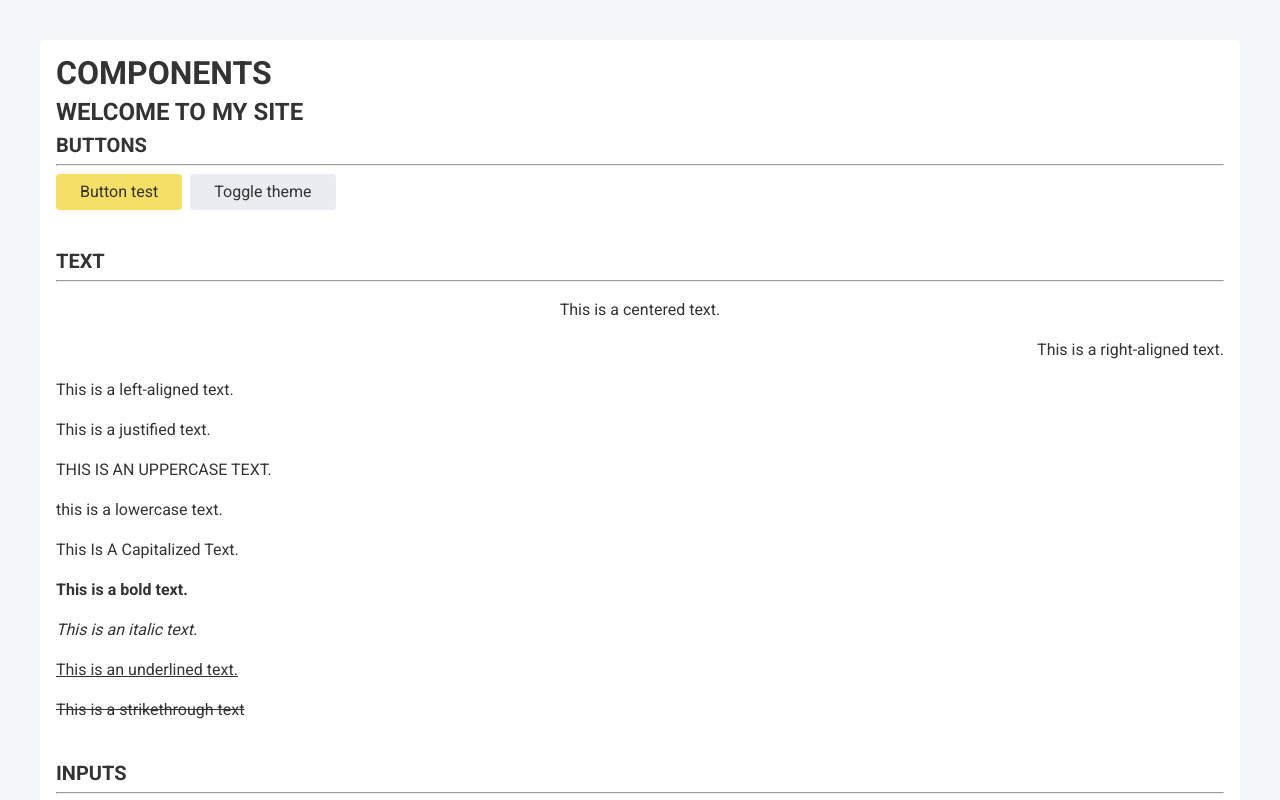
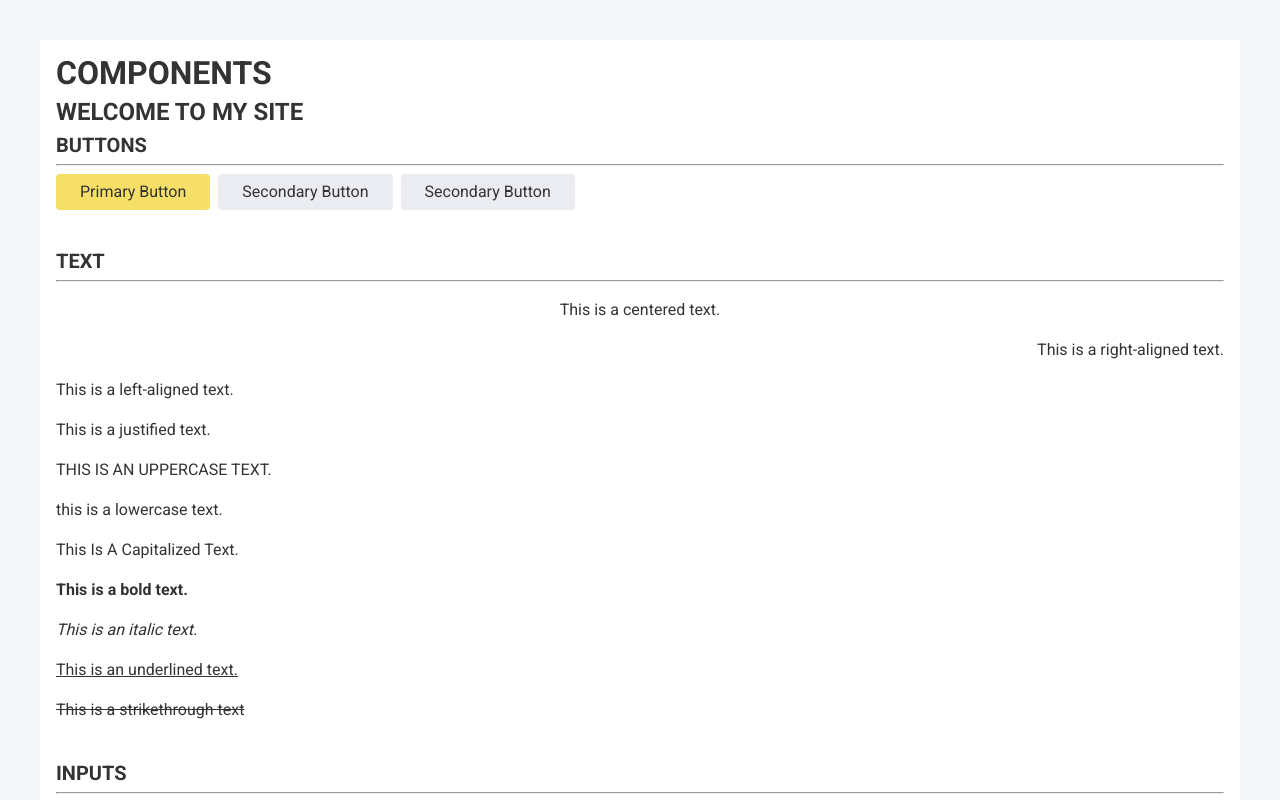
Before and after one commit to TeslaWillow/HectorJosueCaballeroMunoz, an Angular app in the folder frontend-bp/: page / in a window 1280 px wide. Shown: the top 800 px of the page. Built offline with nearby package versions, Linux system fonts and the light colour scheme.

Commit message:
UI button

```diff
--- a/frontend-bp/src/app/app.component.html
+++ b/frontend-bp/src/app/app.component.html
@@ -6,8 +6,9 @@
     <div class="mb-5">
       <h3>BUTTONS</h3>
       <hr>
-      <button class="button button--primary">Button test</button>
-      <button class="button button--secondary ml-1" (click)="toggleTheme();">Toggle theme</button>
+      <shared-ui-button><span>Primary Button</span></shared-ui-button>
+      <shared-ui-button class="ml-1" [variant]="'secondary'"><span>Secondary Button</span></shared-ui-button>
+      <shared-ui-button class="ml-1" [variant]="'secondary'" (click)="toggleTheme();"><span>Secondary Button</span></shared-ui-button>
     </div>
 
     <div class="mb-5">
--- a/frontend-bp/src/app/app.component.ts
+++ b/frontend-bp/src/app/app.component.ts
@@ -1,10 +1,11 @@
 import { Component, signal } from '@angular/core';
 import { RouterOutlet } from '@angular/router';
 import { ModalComponent } from './shared/components/modal/modal.component';
+import { ButtonComponent } from './shared/ui/button/button.component';
 
 @Component({
   selector: 'app-root',
-  imports: [ModalComponent],
+  imports: [ModalComponent, ButtonComponent],
   templateUrl: './app.component.html',
   styleUrl: './app.component.scss'
 })
--- /dev/null
+++ b/frontend-bp/src/app/shared/ui/button/button.component.html
@@ -0,0 +1,13 @@
+<button
+  [type]="type()"
+  [disabled]="disabled() || loading()"
+  (click)="handleClick($event)"
+  class="button"
+  [class]="'button--' + variant()"
+  [attr.aria-busy]="loading()"
+>
+  @if (loading()) {
+    <span class="button__loader"></span>
+  }
+  <ng-content></ng-content>
+</button>
--- /dev/null
+++ b/frontend-bp/src/app/shared/ui/button/button.component.ts
@@ -0,0 +1,24 @@
+import { Component, input, output } from '@angular/core';
+
+@Component({
+  selector: 'shared-ui-button',
+  standalone: true,
+  templateUrl: './button.component.html',
+  styles: ``
+})
+export class ButtonComponent {
+  public readonly type     = input<'button' | 'submit' | 'reset'>('button');
+  public readonly variant  = input<'primary' | 'secondary' | 'text'>('primary');
+  public readonly disabled = input<boolean>(false);
+  public readonly loading  = input<boolean>(false);
+  public readonly click    = output<Event>();
+
+  public handleClick(event: Event): void {
+    event.preventDefault();
+    event.stopPropagation();
+    // If the button is disabled or loading, do not emit the clicked event
+    if (this.disabled() || this.loading()) return;
+    this.click.emit(event);
+  }
+
+}
```
